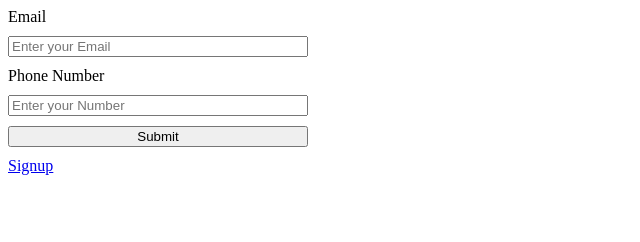
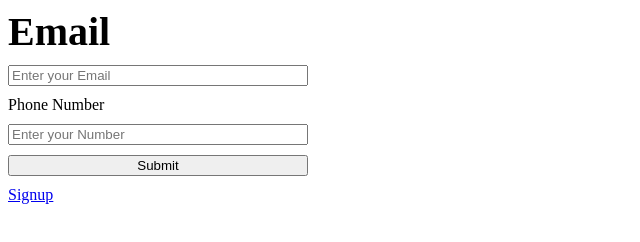
Before and after one commit to Keshav-Kant/TeachIndiaClone, a plain HTML site: page login.html in a window 1280 px wide. Shown: the whole page, without its empty margins (0-640 px from the left). Drawn offline with Linux system fonts and the light colour scheme.

Commit message:
Added Css in Login.html

```diff
--- a/login.html
+++ b/login.html
@@ -10,7 +10,7 @@
 
 
 <form style="display: flex;flex-direction: column;gap:10px;width: 300px;">
-   <label for="emailID">Email</label>
+   <label for="emailID" style="font-size: 40px;font-weight: bold;">Email</label>
     <input id="emailID" class="emailIdClass" type="email" placeholder="Enter your Email" required>
 
     <label for="numberId">Phone Number</label>
```
